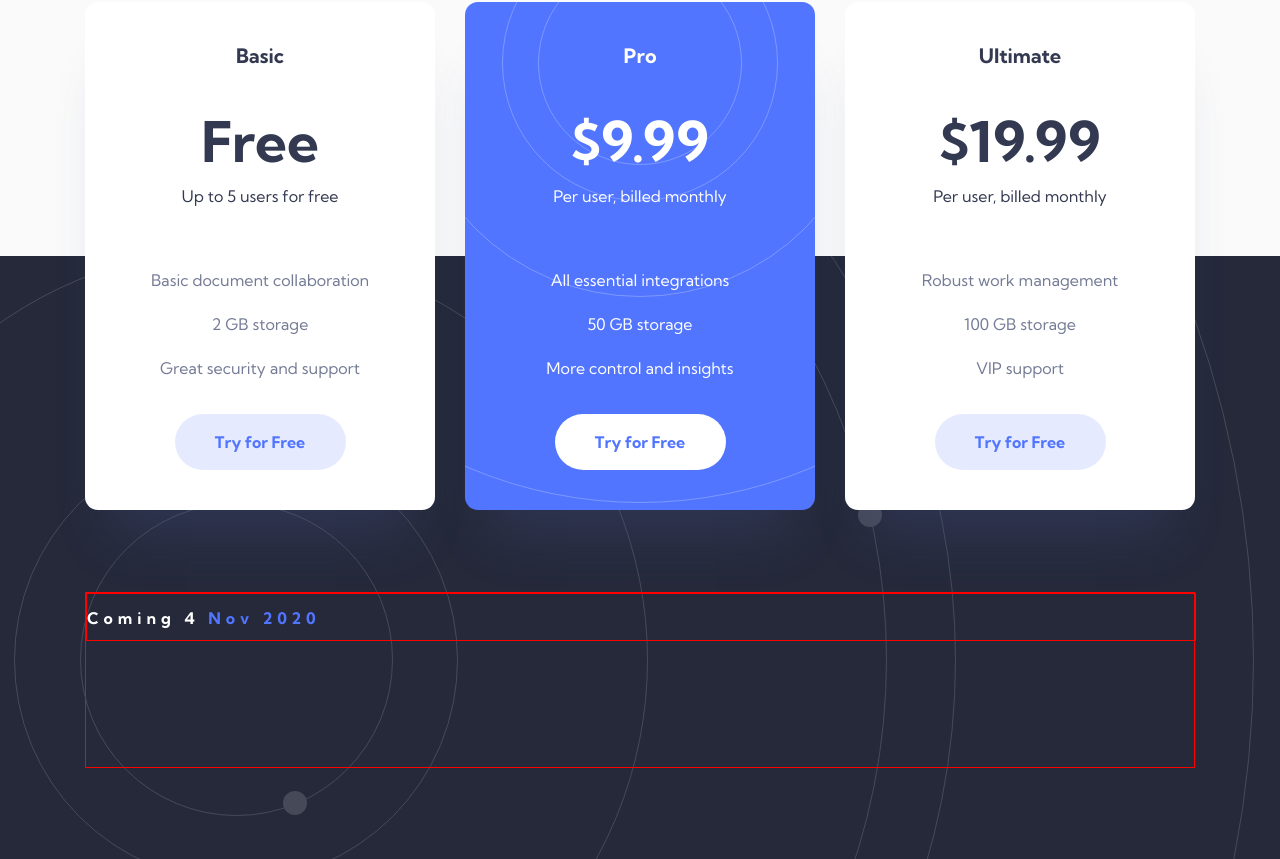
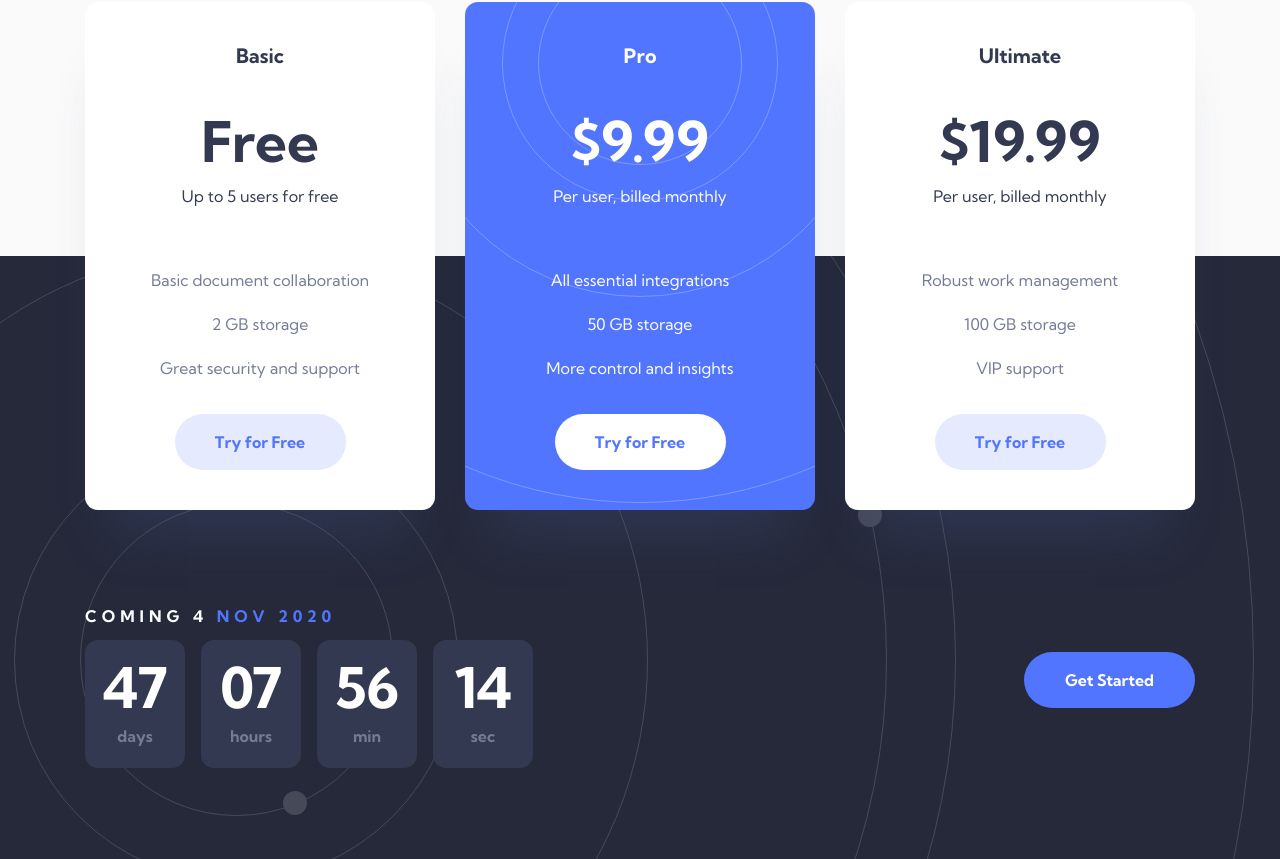
Before and after one commit to danielopq/officelite, a React (Vite) app: page / in a window 1280 px wide. Shown: the part 926-1785 px from the top of the page. Built offline with nearby package versions, Linux system fonts and the light colour scheme.

Commit message:
home - finished

```diff
--- /dev/null
+++ b/src/assets/css/commons/backCounter.css
@@ -0,0 +1,33 @@
+#backCounter{
+    width: 448px;
+    height: 128px;
+    display: flex;
+    flex-direction: row;
+    justify-content: space-between;
+}
+
+.lapse{
+    width: 100px;
+    height: inherit;
+    display: flex;
+    flex-direction: column;
+    align-items: center;
+    border-radius: 13px;
+    padding-top: 16px;
+    background-color: var(--dark-blue-med);
+}
+
+.lapseNumber{
+    height:64px ;
+    display: inline-block;
+    font: 700 56px/64px 'KumbhSans-Bold';
+    color: white;
+}
+
+.lapseType{
+    height:64px ;
+    display: inline-block;
+    font: 700 16px/28px 'KumbhSans-Bold';
+    margin-top: 2px;
+    color: var(--light-grey);
+}
--- a/src/assets/css/footer/footer.css
+++ b/src/assets/css/footer/footer.css
@@ -14,5 +14,9 @@ footer{
     height: 48px;
     font: 700 16px/48px 'KumbhSans-Bold';
     letter-spacing: 5px;
-    border: solid 1px red;
 }
+
+#footerCounter{
+    width: inherit;
+    height: 128px;
+}
--- a/src/assets/css/footer/footerBotton.css
+++ b/src/assets/css/footer/footerBotton.css
@@ -2,5 +2,15 @@
     width: 1110px;
     height: 176px;
     margin-top: 82px;
-    border: solid 1px red;
 }
+
+#footerCounter{
+    display: flex;
+    flex-direction: row;
+    align-items: flex-start;
+    justify-content: space-between;
+}
+
+#footerCounter button{
+    margin-top: 12px;
+}
--- /dev/null
+++ b/src/components/commons/BackCounter.tsx
@@ -0,0 +1,26 @@
+import '../../assets/css/commons/backCounter.css';
+
+const BackCounter = ()=>{
+    return(
+        <div id="backCounter">
+            <div className='lapse'>
+                <div className='lapseNumber'>47</div>
+                <div className='lapseType'>days</div>
+            </div>
+            <div className='lapse'>
+                <div className='lapseNumber'>07</div>
+                <div className='lapseType'>hours</div>
+            </div>
+            <div className='lapse'>
+                <div className='lapseNumber'>56</div>
+                <div className='lapseType'>min</div>
+            </div>
+            <div className='lapse'>
+                <div className='lapseNumber'>14</div>
+                <div className='lapseType'>sec</div>
+            </div>
+        </div>
+    )
+}
+
+export default BackCounter;
--- a/src/components/footer/FooterBottom.tsx
+++ b/src/components/footer/FooterBottom.tsx
@@ -1,9 +1,17 @@
 import '../../assets/css/footer/footerBotton.css';
-
+import DefaultButton from '../commons/DefaultButton';
+import BackCounter from '../commons/BackCounter';
 const FooterBotton = () => {
-    return(
+    return (
         <div id="footerBottom">
-            <div id="footerDate"><span style={{color: 'white'}}>Coming 4</span><span style={{color: '#5175FF'}}> Nov 2020</span></div>
+            <div id="footerDate">
+                <span style={{ color: 'white' }}>COMING 4</span>
+                <span style={{ color: '#5175FF' }}> NOV 2020</span>
+            </div>
+            <div id="footerCounter">
+                <BackCounter/>
+                <DefaultButton buttonType='getStarted'>Get Started</DefaultButton>
+            </div>
         </div>
     )
 }
```
